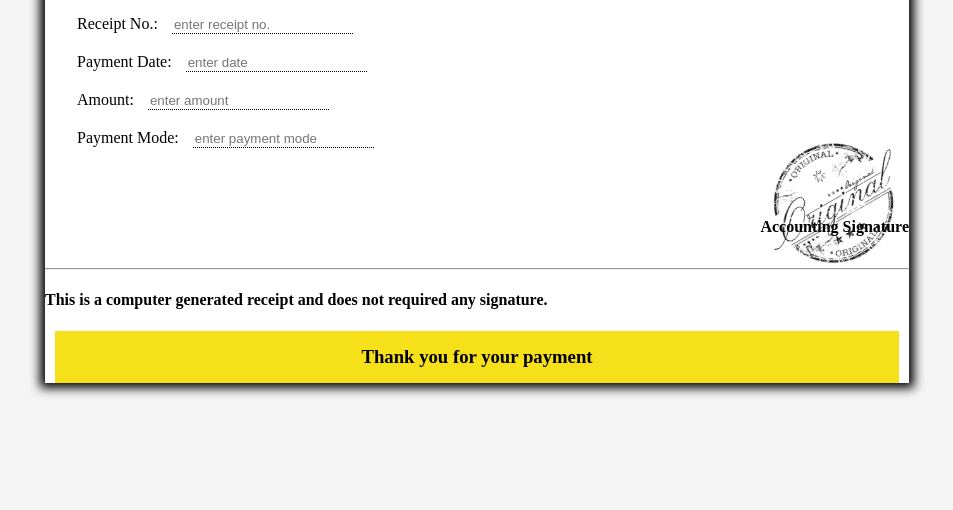
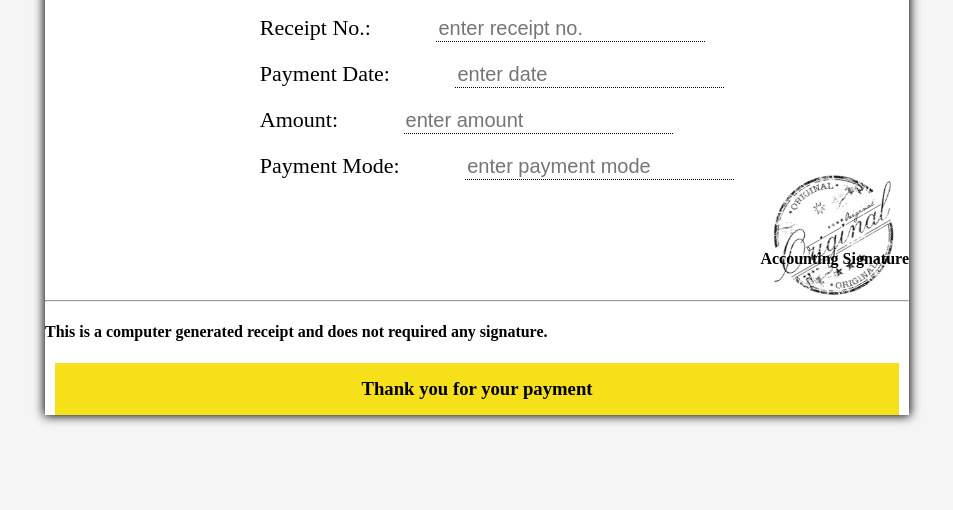
Before and after one commit to achaltelmasre/receipt-design, a plain HTML site: page index.html in a window 1280 px wide. Shown: the part 290-800 px from the top of the page, without its empty margins (163-1116 px from the left). Drawn offline with Linux system fonts and the light colour scheme.

Commit message:
update design

```diff
--- a/style.css
+++ b/style.css
@@ -4,7 +4,7 @@ body{
 .main-container{
     background-color: white;
     margin: 0 200px;
-    box-shadow: 0 0 10px 5px black;
+    box-shadow: 0 0 10px 1px black;
 }
 .logo-container{
     text-align: center;
@@ -40,10 +40,11 @@ p{
 
 .text-division{
     width: 800px;
-    /* display: flex;
+    display: flex;
     flex-direction:row ;
-    justify-content: center; */
+    justify-content: center;
     margin: 0 auto;
+    font-size: 22px;
 
 }
 input{
@@ -51,6 +52,7 @@ input{
     outline: none;
     margin: 10px;
     border-bottom: 1px dotted black;
+    font-size: 20px;
 
 }
 .stamp{
@@ -65,8 +67,9 @@ input{
     margin-top: 60px;
 }
 span{
+    margin: 0 50px;
+}
 
-}
 
 
 @media only screen and (max-width: 600px) {
```
